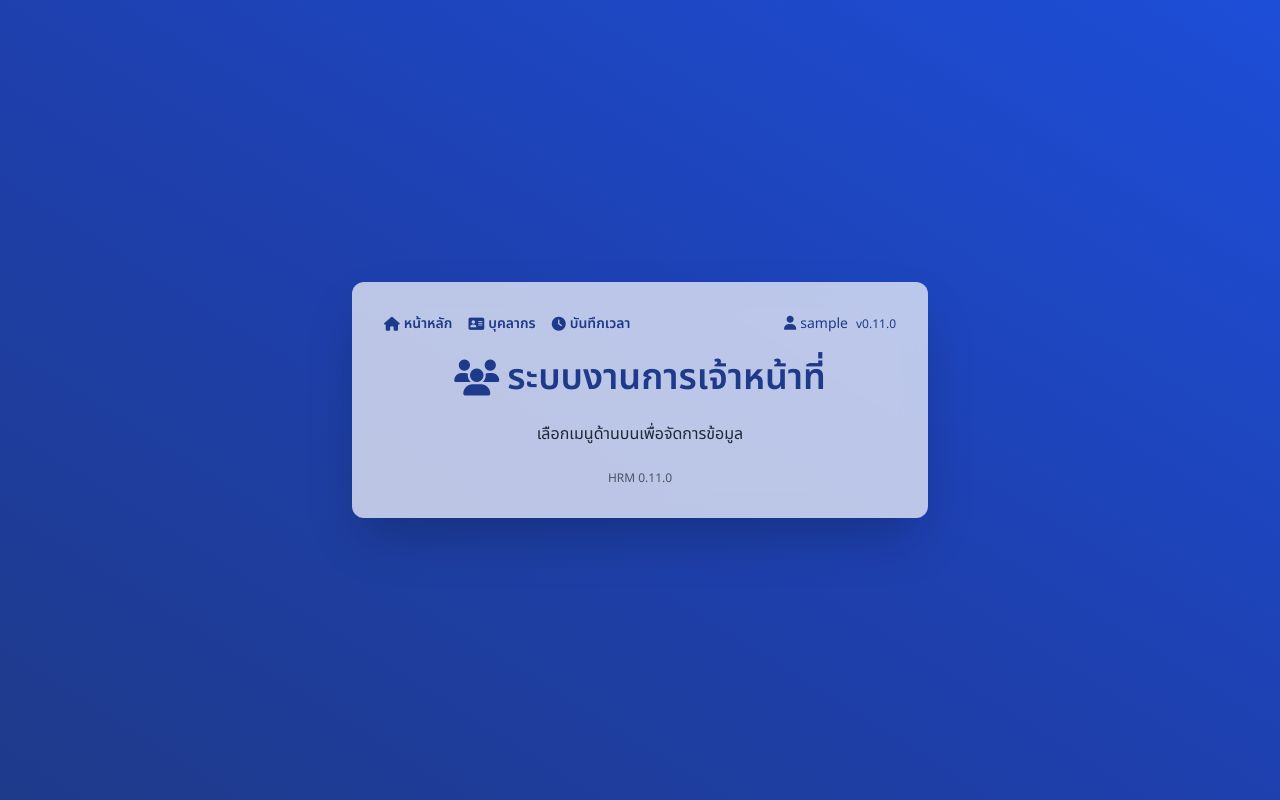
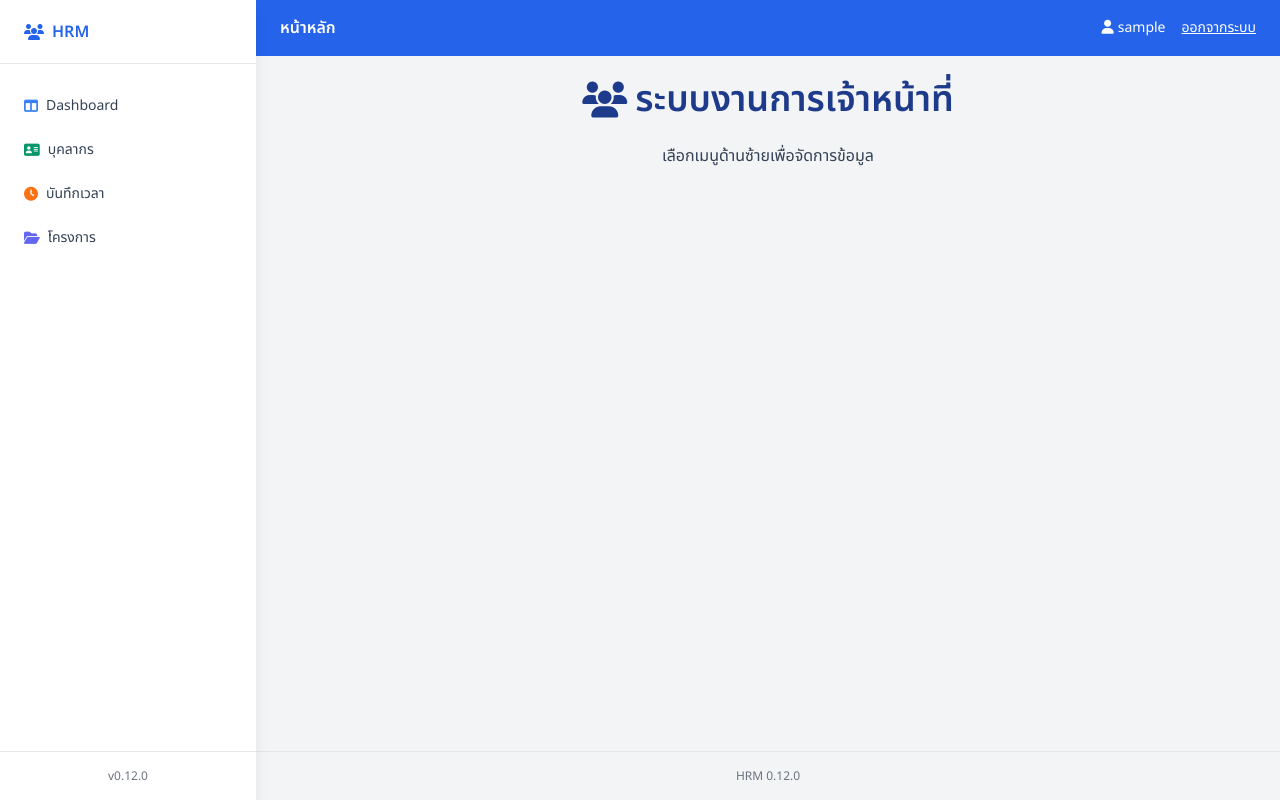
Before and after one commit to theeraphol/hrm, a Flask app: page /hrm/ in a window 1280 px wide. Run offline with Flask 2, Linux system fonts and the light colour scheme; the visitor is signed in with stand-in values (Sample User, id 1); some libraries are stand-ins or nearby versions.

Commit message:
เพิ่มหน้าโครงการและปรับฐานระบบเป็น Tailwind Sidebar

```diff
--- a/app.py
+++ b/app.py
@@ -162,6 +162,14 @@ def staff():
         conn.close()
     return render_template('staff.html', staff_list=rows, title='ข้อมูลบุคลากร')
 
+# ----- Projects -----
+
+@bp.route('/projects')
+def projects():
+    if not sso_authenticated():
+        return redirect(url_for('hrm.login'))
+    return render_template('projects.html', title='โครงการ')
+
 app.register_blueprint(bp)
 
 @app.route('/')
--- a/config.py
+++ b/config.py
@@ -3,17 +3,17 @@ import os
 class Config:
     """การตั้งค่าสำหรับแอปพลิเคชัน"""
 
-    VERSION = "0.11.0"
+    VERSION = "0.12.0"
 
     # คีย์ลับสำหรับ Flask ต้องกำหนดผ่านตัวแปรสภาพแวดล้อมเท่านั้น
-    SECRET_KEY = os.environ.get("BST-bangsithong-app-SECRET_KEY-024467684")
+    SECRET_KEY = os.environ.get("SECRET_KEY")
 
     # Database
     DB_HOST = os.environ.get('MYSQL_HOST', 'localhost')
     DB_PORT = int(os.environ.get("MYSQL_PORT", 3306))
     DB_USER = os.environ.get('MYSQL_USER', 'root')
     # กำหนดรหัสผ่านฐานข้อมูลผ่านตัวแปรสภาพแวดล้อม
-    DB_PASSWORD = os.environ.get('987654321')
+    DB_PASSWORD = os.environ.get('MYSQL_PASSWORD')
     # ค่าดีฟอลต์ตรงกับฐานข้อมูลที่สร้างจาก schema.sql
     DB_NAME = os.environ.get('MYSQL_DB', 'hrm')
     # Optional path to mysqldump for backup service
--- a/templates/base.html
+++ b/templates/base.html
@@ -13,27 +13,53 @@
   </style>
   <title>{{ title or 'HRM' }}</title>
 </head>
-<body class="min-h-screen flex items-center justify-center bg-gradient-to-tr from-blue-900 via-blue-800 to-blue-700 text-gray-800">
-  <div class="bg-white/70 backdrop-blur-md shadow-2xl rounded-xl p-8 w-full max-w-xl">
-    <nav class="flex items-center justify-between mb-6 text-sm text-blue-900">
-      <div class="flex gap-4 font-semibold">
-        <a href="{{ url_for('hrm.index') }}" class="hover:text-blue-700 flex items-center gap-1"><i class="fa-solid fa-house"></i>หน้าหลัก</a>
+<body class="flex min-h-screen bg-gray-100 text-slate-700">
+  <aside class="w-64 bg-white shadow-lg fixed inset-y-0 flex flex-col z-10">
+    <div class="h-16 flex items-center px-6 font-bold text-blue-600 border-b">
+      <i class="fa-solid fa-users mr-2"></i> HRM
+    </div>
+    <nav class="flex-1 overflow-y-auto px-4 py-6 text-sm">
+      <ul class="space-y-2">
+        <li>
+          <a href="{{ url_for('hrm.index') }}" class="flex items-center gap-2 p-2 rounded-lg hover:bg-blue-50">
+            <i class="fa-solid fa-table-columns text-blue-500"></i> Dashboard
+          </a>
+        </li>
+        <li>
+          <a href="{{ url_for('hrm.staff') }}" class="flex items-center gap-2 p-2 rounded-lg hover:bg-blue-50">
+            <i class="fa-solid fa-address-card text-emerald-600"></i> บุคลากร
+          </a>
+        </li>
+        <li>
+          <a href="{{ url_for('hrm.attendance') }}" class="flex items-center gap-2 p-2 rounded-lg hover:bg-blue-50">
+            <i class="fa-solid fa-clock text-orange-500"></i> บันทึกเวลา
+          </a>
+        </li>
+        <li>
+          <a href="{{ url_for('hrm.projects') }}" class="flex items-center gap-2 p-2 rounded-lg hover:bg-blue-50">
+            <i class="fa-solid fa-folder-open text-indigo-500"></i> โครงการ
+          </a>
+        </li>
+      </ul>
+    </nav>
+    <div class="p-4 text-center text-xs text-gray-500 border-t">v{{ app_version }}</div>
+  </aside>
+  <div class="flex-1 ml-64 flex flex-col min-h-screen">
+    <header class="bg-blue-600 text-white px-6 py-4 flex justify-between items-center">
+      <h1 class="font-semibold">{{ title }}</h1>
+      <div class="flex items-center gap-4 text-sm">
         {% if session.get('staff_user') %}
-        <a href="{{ url_for('hrm.staff') }}" class="hover:text-blue-700 flex items-center gap-1"><i class="fa-solid fa-address-card"></i>บุคลากร</a>
-        <a href="{{ url_for('hrm.attendance') }}" class="hover:text-blue-700 flex items-center gap-1"><i class="fa-solid fa-clock"></i>บันทึกเวลา</a>
-        {% else %}
-        <a href="{{ url_for('hrm.login') }}" class="hover:text-blue-700 flex items-center gap-1"><i class="fa-solid fa-right-to-bracket"></i>เข้าสู่ระบบ</a>
+          <span><i class="fa-solid fa-user mr-1"></i>{{ session.staff_user }}</span>
         {% endif %}
+        <a href="{{ url_for('hrm.login') }}" class="underline">
+          {% if session.get('staff_user') %}ออกจากระบบ{% else %}<i class="fa-solid fa-right-to-bracket mr-1"></i>เข้าสู่ระบบ{% endif %}
+        </a>
       </div>
-      <div class="flex items-center gap-2">
-        {% if session.get('staff_user') %}
-        <span class="text-sm"><i class="fa-solid fa-user mr-1"></i>{{ session.staff_user }}</span>
-        {% endif %}
-        <span class="text-xs">v{{ app_version }}</span>
-      </div>
-    </nav>
-    {% block body %}{% endblock %}
-    <footer class="mt-6 text-center text-xs text-gray-600">HRM {{ app_version }}</footer>
+    </header>
+    <main class="p-6 flex-1">
+      {% block body %}{% endblock %}
+    </main>
+    <footer class="text-center text-xs text-gray-500 py-4 border-t">HRM {{ app_version }}</footer>
   </div>
 </body>
 </html>
--- a/templates/index.html
+++ b/templates/index.html
@@ -5,6 +5,6 @@
     <i class="fa-solid fa-users"></i>
     <span>ระบบงานการเจ้าหน้าที่</span>
   </h1>
-  <p>เลือกเมนูด้านบนเพื่อจัดการข้อมูล</p>
+  <p>เลือกเมนูด้านซ้ายเพื่อจัดการข้อมูล</p>
 </div>
 {% endblock %}
--- /dev/null
+++ b/templates/projects.html
@@ -0,0 +1,5 @@
+{% extends 'base.html' %}
+{% block body %}
+<h1 class="text-2xl font-bold mb-6 flex items-center gap-2"><i class="fa-solid fa-folder-open text-indigo-600"></i><span>โครงการ</span></h1>
+<p>ตารางรายการโครงการจะอยู่ที่นี่</p>
+{% endblock %}
```
Also changed, not shown: README.md.
